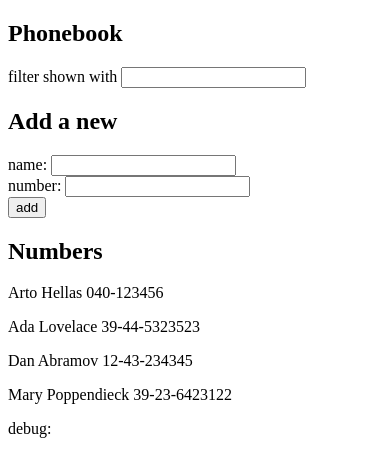
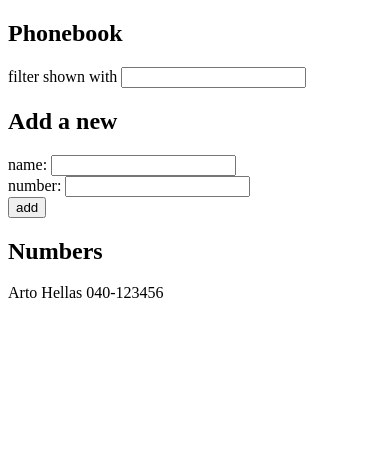
Before and after one commit to MVISHNU-BR/FsOpen, a React (Create React App) app in the folder part2/phonebook/: page / in a window 390 px wide. Shown: the top 476 px of the page. Built offline with nearby package versions, Linux system fonts and the light colour scheme.

Commit message:
2.10: The Phonebook — 5º step

```diff
--- a/part2/phonebook/src/App.js
+++ b/part2/phonebook/src/App.js
@@ -1,11 +1,11 @@
 import { useState } from "react";
 import { useEffect } from "react";
+import Filter from "./components/Filter";
+import PersonForm from "./components/PersonForm";
+import Persons from "./components/Persons";
 function App() {
   const [persons, setPersons] = useState([
     { name: 'Arto Hellas', number: '040-123456', id: 1 },
-    { name: 'Ada Lovelace', number: '39-44-5323523', id: 2 },
-    { name: 'Dan Abramov', number: '12-43-234345', id: 3 },
-    { name: 'Mary Poppendieck', number: '39-23-6423122', id: 4 }
   ])
   const [newName, setNewName] = useState('');
   const [newNumber, setNewNumber] = useState('');
@@ -17,6 +17,7 @@ function App() {
 
   const handleForm = (event) => {
     event.preventDefault()
+
     const newPerson = {
       name: newName,
       number: newNumber,
@@ -47,20 +48,11 @@ function App() {
   return (
     <div>
       <h2>Phonebook</h2>
-      <div>filter shown with <input value={search} onChange={(event) => setSearch(event.target.value)} /></div>
+      <Filter value={search} handleSearch={(event) => setSearch(event.target.value)} />
       <h2>Add a new</h2>
-      <form onSubmit={handleForm}>
-        <div>
-          name: <input value={newName} onChange={(event) => setNewName(event.target.value)} />
-        </div>
-        <div>number: <input value={newNumber} onChange={(event) => setNewNumber(event.target.value)} /></div>
-        <div>
-          <button type="submit">add</button>
-        </div>
-      </form>
+      <PersonForm handleForm={handleForm} newName={newName} newNumber={newNumber} handleNewName={(event) => setNewName(event.target.value)} handleNewNumber={(event) => setNewNumber(event.target.value)} />
       <h2>Numbers</h2>
-      <div>{filteredPersons.map(person => <p key={person.id}>{person.name} {person.number}</p>)}</div>
-      <div>debug: {newName}</div>
+      <Persons filteredPersons={filteredPersons} />
     </div>
   );
 }
--- /dev/null
+++ b/part2/phonebook/src/components/Filter.js
@@ -0,0 +1,7 @@
+import React from 'react'
+
+export default function Filter({ search, handleSearch }) {
+    return (
+        <div>filter shown with <input value={search} onChange={handleSearch} /></div>
+    )
+}
--- /dev/null
+++ b/part2/phonebook/src/components/PersonForm.js
@@ -0,0 +1,13 @@
+export default function PersonForm({ handleForm, newName, handleNewName, newNumber, handleNewNumber }) {
+    return (
+        <form onSubmit={handleForm}>
+            <div>
+                name: <input value={newName} onChange={handleNewName} />
+            </div>
+            <div>number: <input value={newNumber} onChange={handleNewNumber} /></div>
+            <div>
+                <button type="submit">add</button>
+            </div>
+        </form>
+    )
+}
--- /dev/null
+++ b/part2/phonebook/src/components/Persons.js
@@ -0,0 +1,9 @@
+import React from 'react'
+
+export default function Persons({ filteredPersons }) {
+    return (
+        <div>
+            {filteredPersons.map(person => <p key={person.id}>{person.name} {person.number}</p>)}
+        </div>
+    )
+}
```
